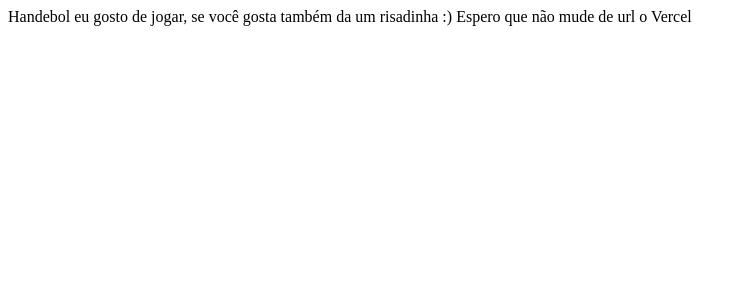
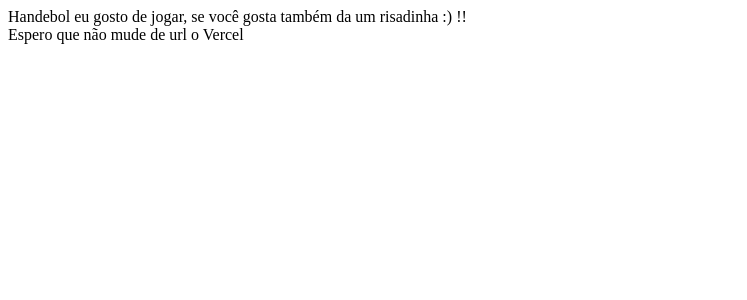
Before and after one commit to FelipheFaleiros/Clone-TabNews, a Next.js app: page / in a window 1280 px wide. Shown: the top 300 px of the page, without its empty margins (0-747 px from the left). Built offline with nearby package versions, Linux system fonts and the light colour scheme.

Commit message:
testando deploys da vercel

```diff
--- a/pages/index.js
+++ b/pages/index.js
@@ -1,6 +1,6 @@
 function Home(){
-    return <hi>Handebol eu gosto de jogar, se você gosta também da um risadinha :)
-        Espero que não mude de url o Vercel
+    return <hi>Handebol eu gosto de jogar, se você gosta também da um risadinha :) !!
+        <br/>Espero que não mude de url o Vercel
     </hi>
 
 }
```
